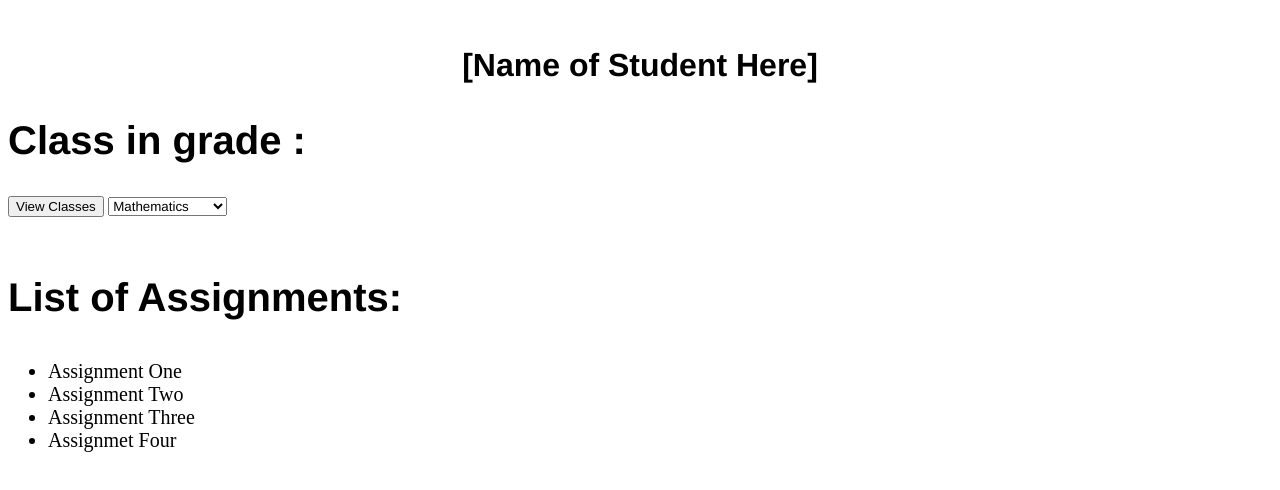
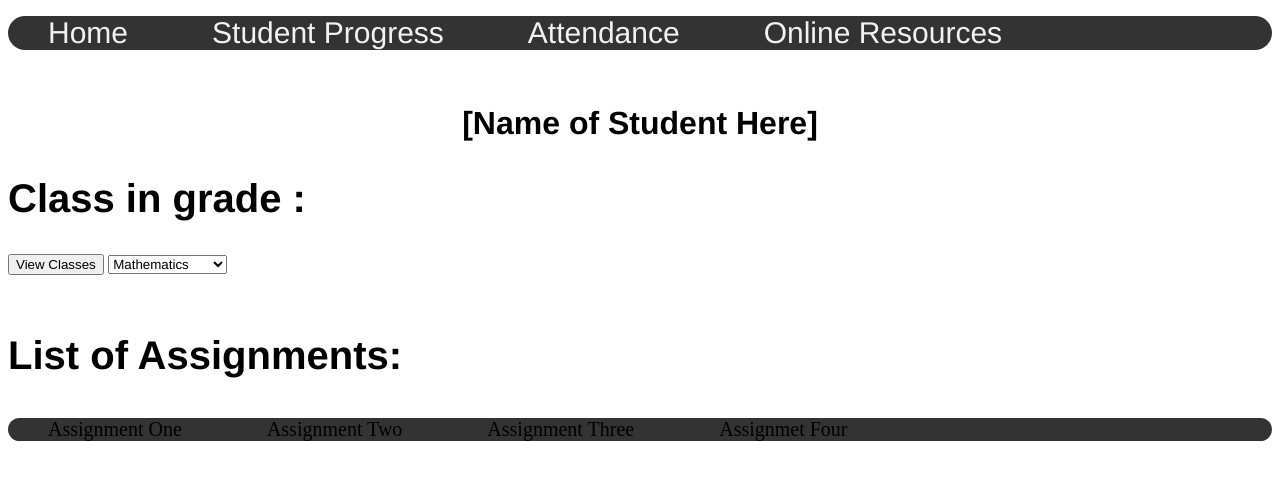
Before and after one commit to JosephNASC20/checkin, a plain HTML site: page checkin/attendance/attendance_index.html in a window 1280 px wide. Drawn offline with Linux system fonts and the light colour scheme.

Commit message:
More updates

```diff
--- a/checkin/attendance/attendance_index.html
+++ b/checkin/attendance/attendance_index.html
@@ -2,6 +2,14 @@
 <html lang="en">
 <head>
 <link rel="stylesheet" href="attendance_style.css">
+<div id="navbar">
+  <ul>
+    <li><a href="../home/home_index.html">Home</a></li>
+    <li><a href="../studentprogress/studentprogress_index.html">Student Progress</a></li>
+    <li><a href="../attendance/attendance_index.html">Attendance</a></li>
+    <li><a href="../onlineresources/onlineresources_index.html">Online Resources</a></li>
+  </ul>
+</div>
 <body>
   <br>
  <h1 id = "studentName">[Name of Student Here]</h1>
--- a/checkin/attendance/attendance_style.css
+++ b/checkin/attendance/attendance_style.css
@@ -16,3 +16,32 @@
 #classitems{
   font-size:20px;
 }
+#logo {
+  text-align:left;
+  font-size:50px;
+  color: lightblue;
+}
+ul {
+  list-style-type: none;
+  margin-bottom:30;
+  padding: 0;
+  overflow: hidden;
+  background-color: #333;
+  border-radius: 30px;
+
+}
+li {
+  display: inline;
+  margin-left:40px;
+  margin-right:40px;
+}
+li a {
+  color: #f2f2f2;
+  font-size:30px;
+  text-decoration:none;
+  font-family:Helvetica;
+}
+li a:hover {
+background-color:lightblue;
+color: black;
+}
--- a/checkin/home/home_style.css
+++ b/checkin/home/home_style.css
@@ -1,6 +1,61 @@
 #login {
     text-align:right;
+    font-family:Helvetica;
+
+
 }
 #logo {
-    text-align:left
+    text-align:left;
+    font-size:50px;
+    color: lightblue;
 }
+ul {
+    list-style-type: none;
+    margin-bottom:30;
+    padding: 0;
+    overflow: hidden;
+    background-color: #333;
+    border-radius: 30px;
+
+}
+li {
+    display: inline;
+    margin-left:40px;
+    margin-right:40px;
+}
+li a {
+    color: #f2f2f2;
+    font-size:30px;
+    text-decoration:none;
+    font-family:Helvetica;
+}
+li a:hover {
+  background-color:lightblue;
+  color: black;
+}
+h1 {
+    text-align: center;
+    margin-top: 30px;
+    margin-bottom: 100px;
+    font-family:Helvetica;
+    border: black,20px;
+
+}
+#image1 {
+    display: inline;
+    margin: 80px;
+    text-align: center;
+    text-decoration:none;
+}
+#image2 {
+    display: inline;
+    margin: 80px;
+    text-align: center;
+    text-decoration:none;
+}
+#image3 {
+    display: inline;
+    margin: 80px;
+    text-align: center;
+    text-decoration:none;
+}
```
Also changed, not shown: checkin/home/home_index.html (+18 -3 lines), checkin/login/login_index.html (renamed from checkin/login/index.html, +1 -1 lines), checkin/login/login_script.js (renamed from checkin/login/script.js), checkin/login/login_style.css (renamed from checkin/login/style.css).
